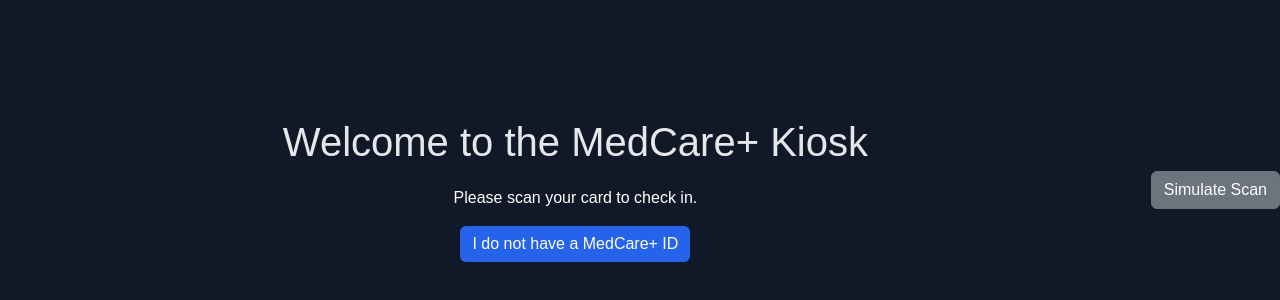
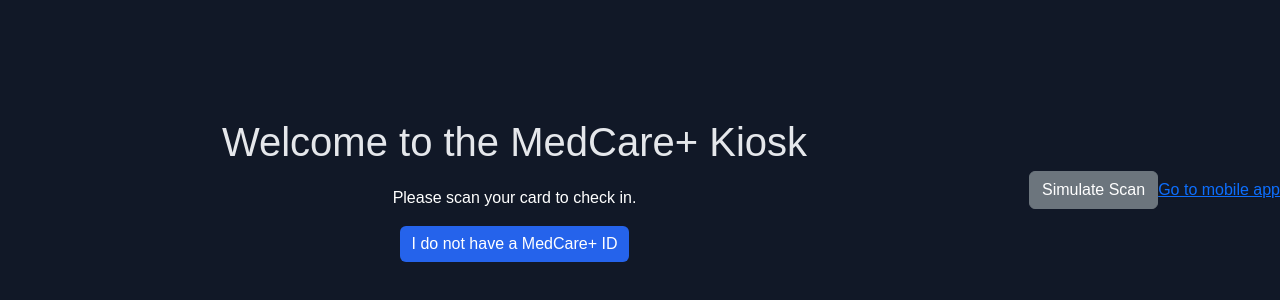
Before and after one commit to jenishpathak/BI10web, a plain HTML site: page index.html in a window 1280 px wide. Shown: the part 210-510 px from the top of the page. Drawn offline with nearby package versions, Linux system fonts and the light colour scheme.

Commit message:
Update index.html

```diff
--- a/index.html
+++ b/index.html
@@ -60,7 +60,7 @@
 
     <!-- Simulate Scan Button -->
     <button id="simulate-scan" class="btn btn-secondary">Simulate Scan</button>
-
+    <a href=/mobile.html>Go to mobile app</a>
 
     <!-- Bootstrap JS Bundle -->
     <script src="https://cdn.jsdelivr.net/npm/bootstrap@5.3.0/dist/js/bootstrap.bundle.min.js"></script>
```
